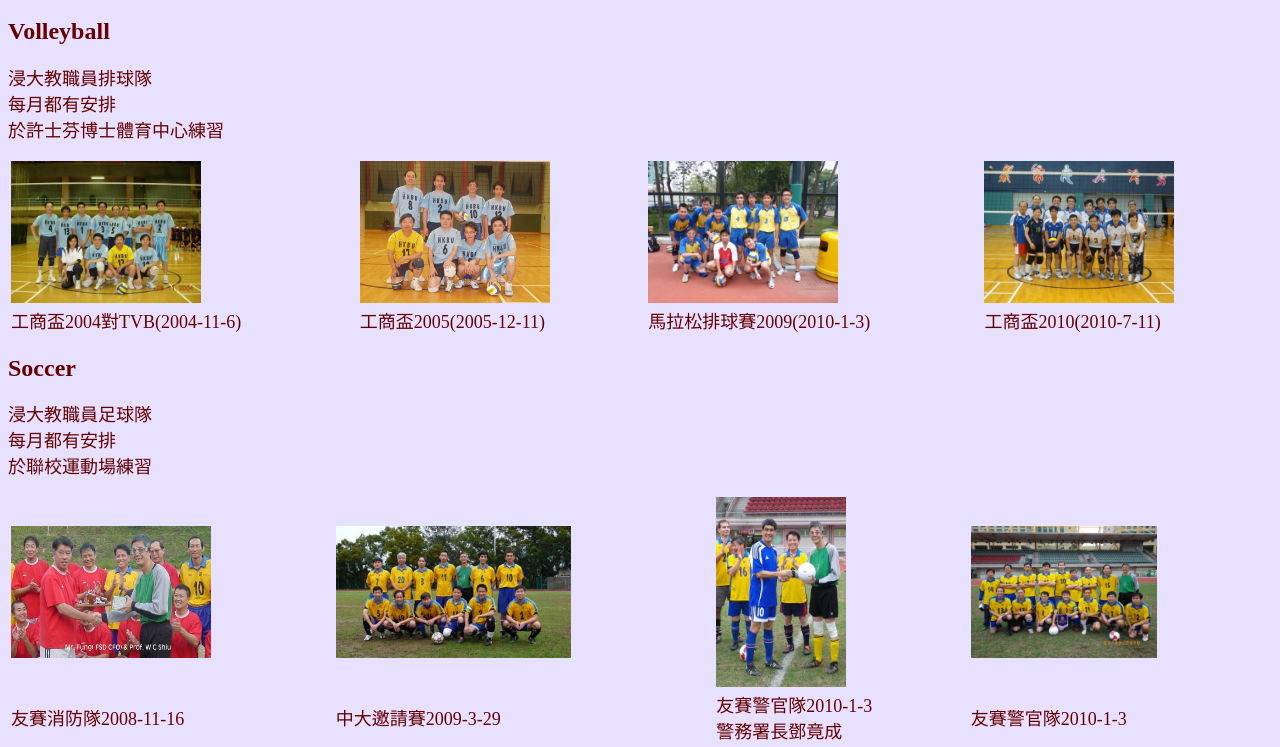
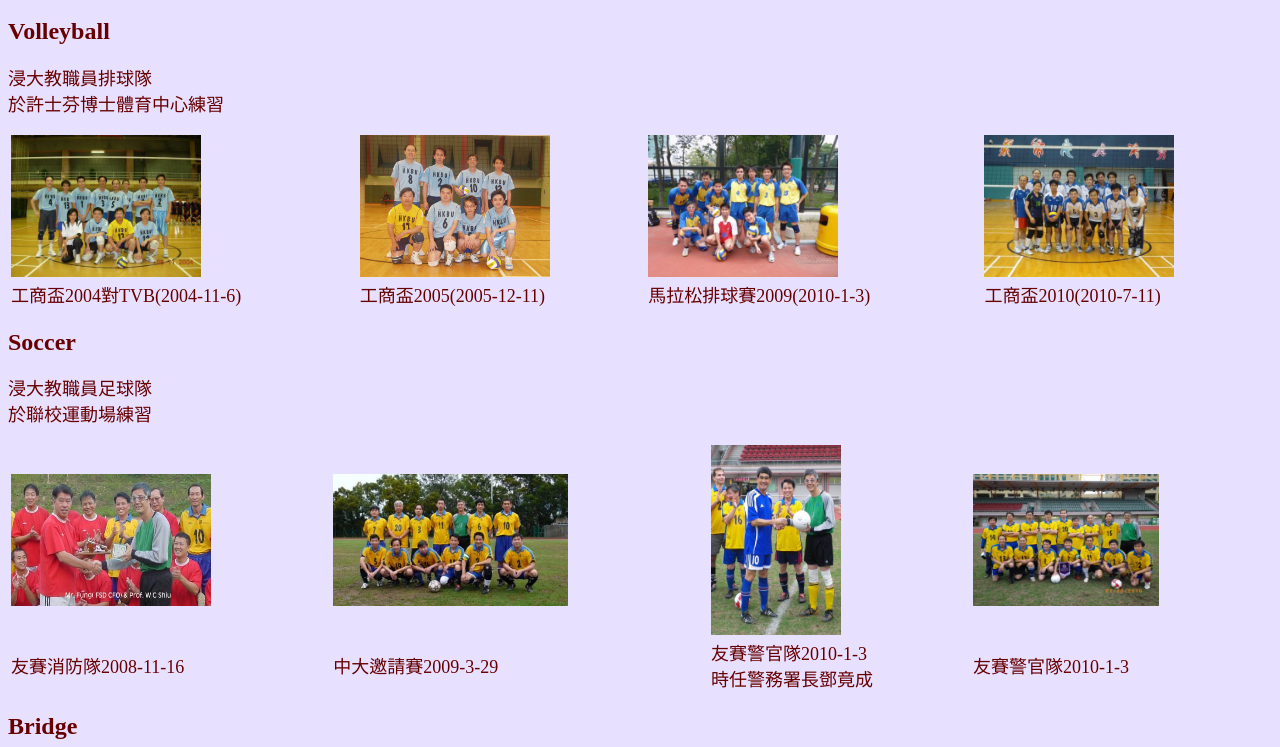
Before and after one commit to shiu1958/shiu1958.github.io, a plain HTML site: page interest.htm in a window 1280 px wide. Shown: the part 697-1444 px from the top of the page. Drawn offline with Linux system fonts and the light colour scheme.

Commit message:
Add files via upload

```diff
--- a/interest.htm
+++ b/interest.htm
@@ -89,8 +89,6 @@ src="Interest/FV3_small.jpg" width="193" height="132" border="0" alt="Click to e
 
 <font size="4">浸大教職員排球隊<br>
 
-每月都有安排<br>
-
 於許士芬博士體育中心練習</font>
 
 <p>
@@ -123,8 +121,6 @@ src="Interest/FV3_small.jpg" width="193" height="132" border="0" alt="Click to e
 
 <font size="4">浸大教職員足球隊<br>
 
-每月都有安排<br>
-
 於聯校運動場練習</font>
 
 <p>
@@ -146,7 +142,7 @@ src="Interest/FV3_small.jpg" width="193" height="132" border="0" alt="Click to e
 
 <FONT SIZE=4 color="#660000">友賽消防隊2008-11-16</FONT></TD>
 <td><FONT SIZE=4 color="#660000">中大邀請賽2009-3-29</FONT></TD>
-<td><FONT SIZE=4 color="#660000">友賽警官隊2010-1-3<br>警務署長鄧竟成</FONT></TD>
+<td><FONT SIZE=4 color="#660000">友賽警官隊2010-1-3<br>時任警務署長鄧竟成</FONT></TD>
 <td><FONT SIZE=4 color="#660000">友賽警官隊2010-1-3</FONT></TD>
 
 </TR>
```
